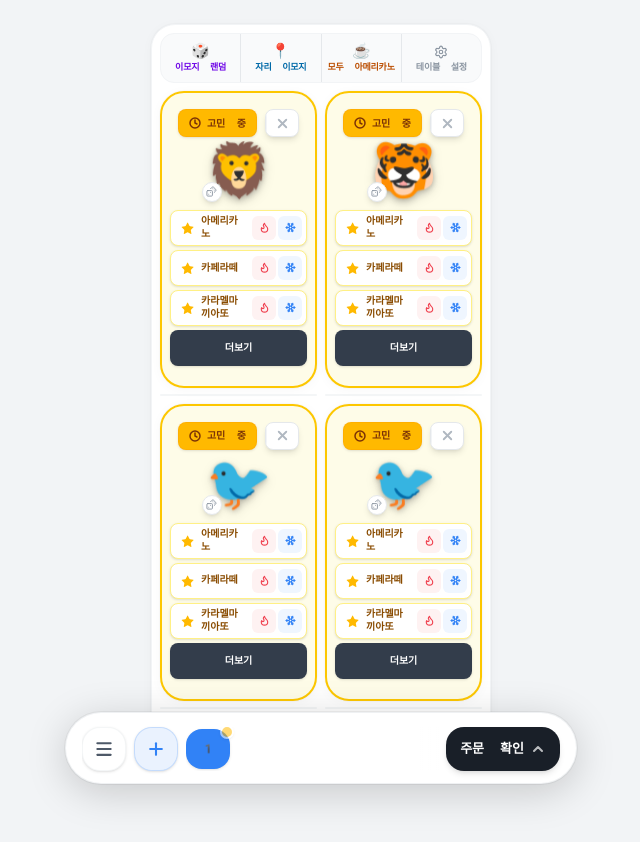
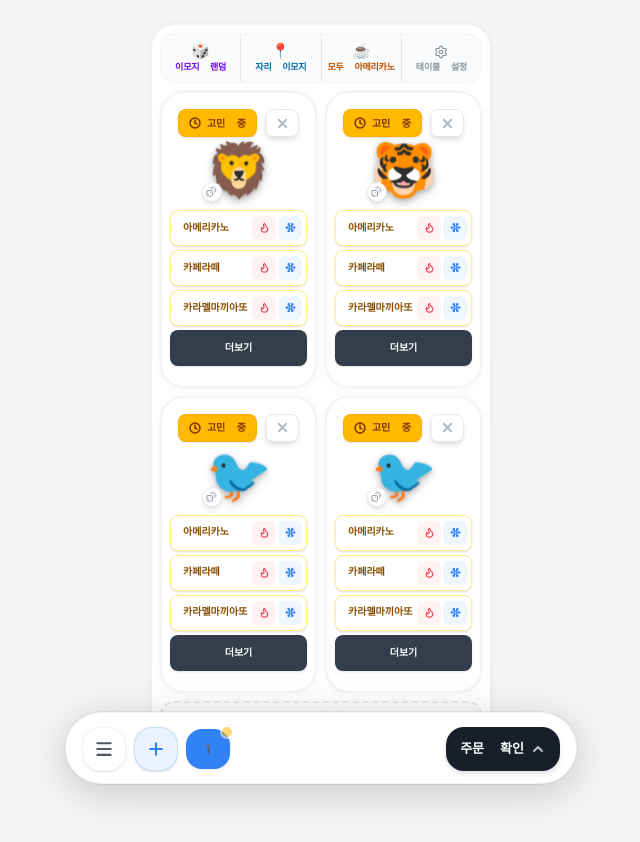
Before and after one commit to limchang/anti_order, a React (Vite) app: page / in a window 1280 px wide. Both pictures are taken after a click on the button "모든 인원 랜덤 이모지 선택". Shown: the top 842 px of the page, without its empty margins (319-959 px from the left). Built offline with nearby package versions, Linux system fonts and the light colour scheme; a web font is replaced by a local one.

Commit message:
feat: grey backdrop behind card, star only in expanded mode, cell highlight toggle in settings

```diff
--- a/App.tsx
+++ b/App.tsx
@@ -52,7 +52,8 @@ function App() {
     quickMemos: ["연하게", "샷추가", "물 따로", "얼음물"],
     defaultEmojis: [...DEFAULT_EMOJIS],
     randomCategory: 'ANIMALS',
-    checkedDrinkItems: ["아메리카노", "카페라떼", "카라멜마끼아또"]
+    checkedDrinkItems: ["아메리카노", "카페라떼", "카라멜마끼아또"],
+    highlightOrderCard: false,
   });
 
   const [highlightedItemId, setHighlightedItemId] = useState<string | null>(null);
@@ -699,6 +700,18 @@ function App() {
                           <div className={`absolute top-[2px] left-[2px] w-5 h-5 bg-white rounded-full transition-all duration-300 transform shadow-sm ${appSettings.showSharedMenu ? 'translate-x-[20px]' : 'translate-x-0'}`} />
                         </button>
                       </div>
+                      <div className="flex items-center justify-between px-4 py-3.5 border-t border-toss-grey-100">
+                        <div>
+                          <span className="text-[14px] font-black text-toss-grey-800">주문 상태 셀 강조 표시</span>
+                          <p className="text-[11px] text-toss-grey-400 mt-0.5">고민중·주문완료·안먹음 배경색 변경</p>
+                        </div>
+                        <button
+                          onClick={() => handleUpdateSettings({ ...appSettings, highlightOrderCard: !appSettings.highlightOrderCard })}
+                          className={`w-11 h-6 rounded-full transition-all relative shadow-inner shrink-0 ml-3 ${appSettings.highlightOrderCard ? 'bg-toss-blue' : 'bg-toss-grey-300'}`}
+                        >
+                          <div className={`absolute top-[2px] left-[2px] w-5 h-5 bg-white rounded-full transition-all duration-300 transform shadow-sm ${appSettings.highlightOrderCard ? 'translate-x-[20px]' : 'translate-x-0'}`} />
+                        </button>
+                      </div>
                     </div>
                   </div>
                 </div>
--- a/components/OrderCard.tsx
+++ b/components/OrderCard.tsx
@@ -273,10 +273,12 @@ export const OrderCard: React.FC<OrderCardProps> = ({
   return (
     <div className={`relative rounded-[24px] flex flex-col p-2 pb-4 transition-all duration-500 overflow-visible z-10
       ${highlighted ? 'border-toss-blue ring-4 ring-toss-blueLight animate-highlight-ping z-20 shadow-xl' : 'shadow-toss-card'}
-      ${isUndecided ? 'bg-yellow-50 border-2 border-yellow-400' :
-        isNotEating ? 'bg-toss-grey-100 border-2 border-toss-grey-300' :
-          isDecided ? 'bg-toss-blueLight border-2 border-toss-blue' :
-            'bg-white border-2 border-toss-grey-100'}
+      ${appSettings.highlightOrderCard
+        ? (isUndecided ? 'bg-yellow-50 border-2 border-yellow-400' :
+          isNotEating ? 'bg-toss-grey-100 border-2 border-toss-grey-300' :
+            isDecided ? 'bg-toss-blueLight border-2 border-toss-blue' :
+              'bg-white border-2 border-toss-grey-100')
+        : 'bg-white border-2 border-toss-grey-100'}
     `}>
       <AnimatePresence mode="wait">
         {showAvatarPicker ? (
@@ -402,15 +404,8 @@ export const OrderCard: React.FC<OrderCardProps> = ({
                           {quickMenuOptions.filter(menu => drinkItems.includes(menu)).map((menu, idx) => (
                             <div key={idx} className="w-full h-9 bg-white border border-yellow-200 rounded-lg shadow-sm flex items-center relative overflow-hidden transition-all mb-0.5">
                               <button
-                                onClick={(e) => { e.stopPropagation(); onUpdateCheckedItems?.(menu, false); }}
-                                className="absolute left-0 pl-2.5 pr-2 h-full flex items-center justify-center text-amber-400 hover:text-amber-500 scale-110 active:scale-95 transition-transform z-10"
-                                title="퀵메뉴에서 제거"
-                              >
-                                <Star size={13} fill="currentColor" strokeWidth={0} />
-                              </button>
-                              <button
                                 onClick={() => handleInitialOrderFinalize(menu)}
-                                className="flex-1 h-full text-left pl-[30px] pr-[60px] font-black text-[10px] text-yellow-800 active:bg-yellow-50 w-full leading-tight"
+                                className="flex-1 h-full text-left px-3 font-black text-[10px] text-yellow-800 active:bg-yellow-50 w-full leading-tight pr-[54px]"
                               >
                                 {menu}
                               </button>
--- a/components/OrderGroupSection.tsx
+++ b/components/OrderGroupSection.tsx
@@ -149,9 +149,11 @@ export const OrderGroupSection: React.FC<OrderGroupSectionProps> = ({
                 initial={{ opacity: 0, scale: 0.9 }}
                 animate={{ opacity: 1, scale: 1 }}
                 exit={{ opacity: 0, scale: 0.9 }}
-                className="relative overflow-visible flex flex-col"
+                className="relative overflow-visible"
               >
-                <div className="shrink-0 overflow-visible">
+                {/* 카드 뒤 회색 배경 - 높이 차이만큼 아래 노출됨 (나중에 디자인 요소 추가 예정) */}
+                <div className="absolute inset-0 rounded-[26px] bg-toss-grey-100" style={{ zIndex: 0 }} />
+                <div className="relative" style={{ zIndex: 1 }}>
                   <OrderCard
                     order={order}
                     drinkItems={drinkMenuItems}
@@ -169,8 +171,6 @@ export const OrderGroupSection: React.FC<OrderGroupSectionProps> = ({
                     onUpdateCheckedItems={onUpdateCheckedItems}
                   />
                 </div>
-                {/* 높이 차이만큼 회색 공간 - 나중에 디자인 요소 추가 예정 */}
-                <div className="flex-1 min-h-0 mt-1.5 rounded-[18px] bg-toss-grey-50 border border-toss-grey-100/60" />
               </motion.div>
             ))}
             {isOdd && (
--- a/types.ts
+++ b/types.ts
@@ -11,6 +11,7 @@ export interface AppSettings {
   defaultEmojis: string[];
   randomCategory: EmojiCategory;
   checkedDrinkItems: string[];
+  highlightOrderCard: boolean;
 }
 
 export interface OrderSubItem {
```
